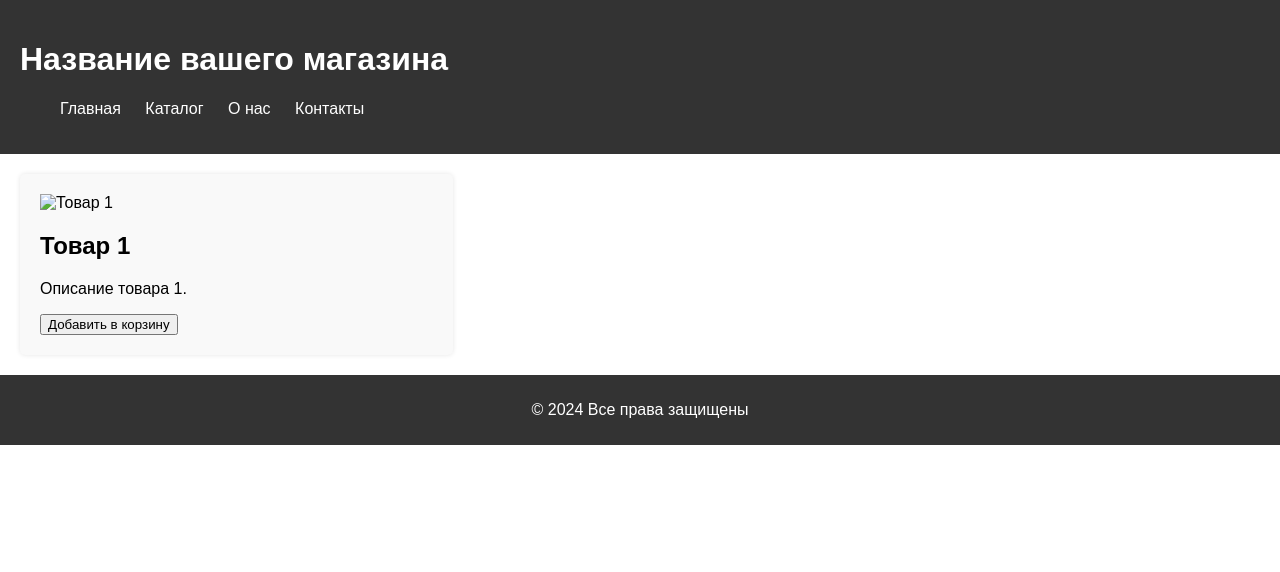
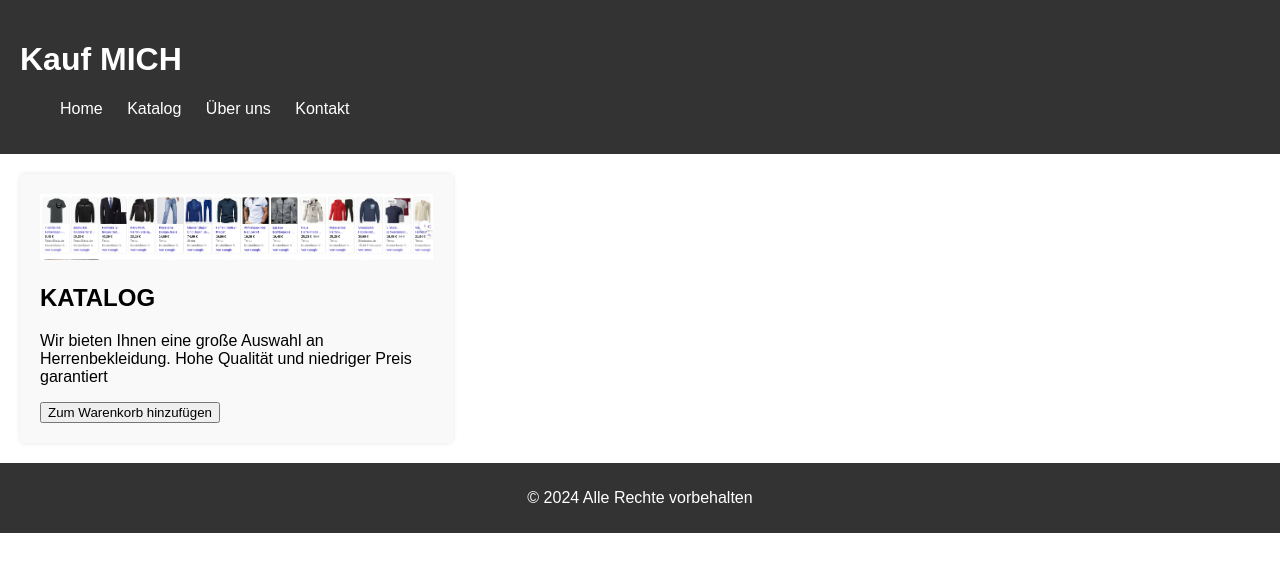
Before and after one commit to Sudoka1/shopping, a plain HTML site: page catalog.html in a window 1280 px wide. Drawn offline with Linux system fonts and the light colour scheme.

Commit message:
full version

```diff
--- a/catalog.html
+++ b/catalog.html
@@ -3,18 +3,18 @@
 <head>
     <meta charset="UTF-8">
     <meta name="viewport" content="width=device-width, initial-scale=1.0">
-    <title>Каталог товаров</title>
+    <title>Katalog</title>
     <link rel="stylesheet" href="styles.css">
 </head>
 <body>
     <header>
-        <h1>Название вашего магазина</h1>
+        <h1>Kauf MICH</h1>
         <nav>
             <ul>
-                <li><a href="index.html">Главная</a></li>
-                <li><a href="#">Каталог</a></li>
-                <li><a href="#">О нас</a></li>
-                <li><a href="#">Контакты</a></li>
+                <li><a href="index.html">Home</a></li>
+                <li><a href="#">Katalog</a></li>
+                <li><a href="about.html">Über uns</a></li>
+                <li><a href="contact.html">Kontakt</a></li>
             </ul>
         </nav>
     </header>
@@ -22,17 +22,17 @@
     <main>
         <section class="products">
             <div class="product">
-                <img src="product1.jpg" alt="Товар 1">
-                <h2>Товар 1</h2>
-                <p>Описание товара 1.</p>
-                <button>Добавить в корзину</button>
+                <img src="./Screenshot from 2024-04-29 22-17-10.png" alt="1. Produkt">
+                <h2>KATALOG</h2>
+                <p>Wir bieten Ihnen eine große Auswahl an Herrenbekleidung.
+                Hohe Qualität und niedriger Preis garantiert</p>
+                <button>Zum Warenkorb hinzufügen</button>
             </div>
-            <!-- Добавьте другие товары аналогичным образом -->
         </section>
     </main>
 
     <footer>
-        <p>&copy; 2024 Все права защищены</p>
+        <p>&copy; 2024 Alle Rechte vorbehalten</p>
     </footer>
 
     <script src="script.js"></script>
--- a/script.js
+++ b/script.js
@@ -1,4 +1,3 @@
-// Примеры скриптов для добавления товаров в корзину и обработки заказов
 const products = document.querySelectorAll('.product');
 const cart = document.querySelector('.cart ul');
 const checkoutButton = document.querySelector('.cart button');
--- a/styles.css
+++ b/styles.css
@@ -1,4 +1,3 @@
-/* Общие стили */
 body {
     font-family: Arial, sans-serif;
     margin: 0;
```
Also changed, not shown: about.html (+14 -9 lines), contact.html (+4 -3 lines), index.html (+14 -8 lines), 1711031150e7bb6105ddac40991cb1fbed2bf0018c_thumbnail_900x.webp (added), Screenshot from 2024-04-29 22-17-10.png (added), nuffinz-pants-mirage-blue-hm-front_990x.webp (added).
